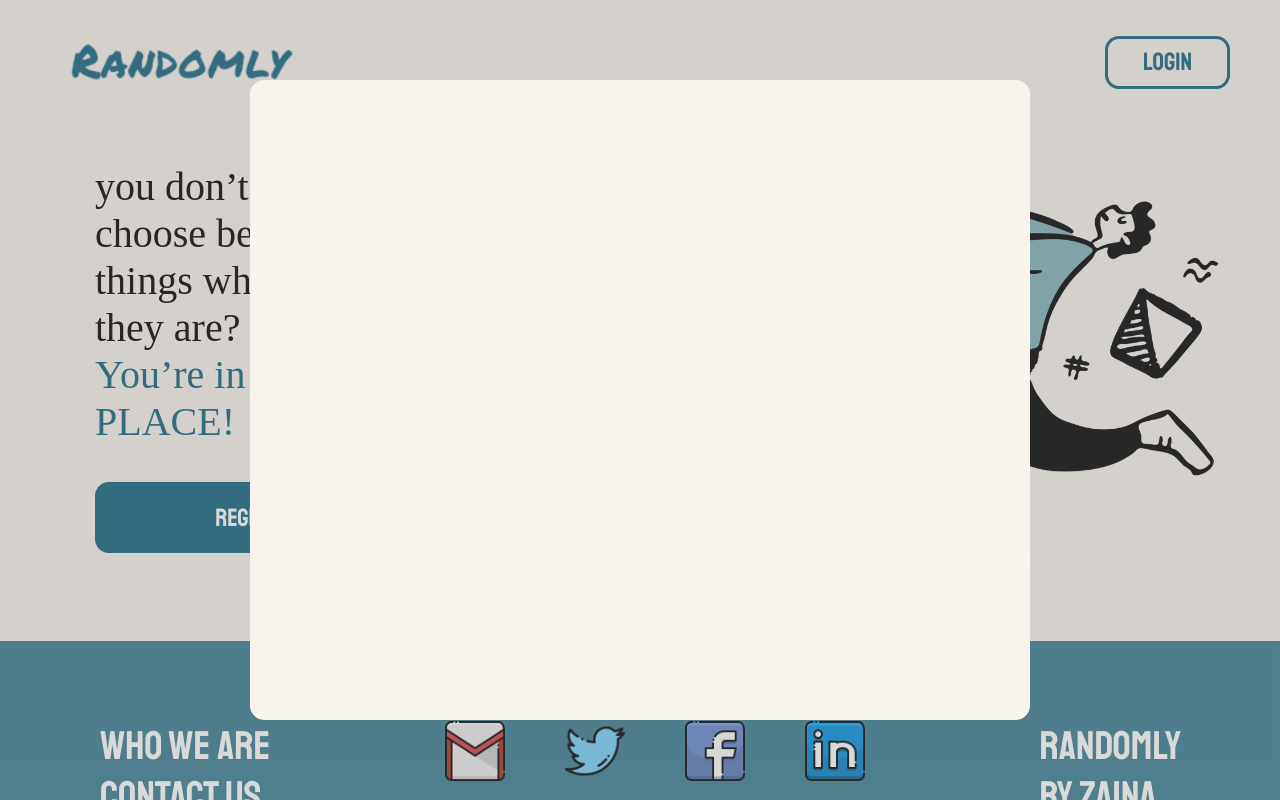
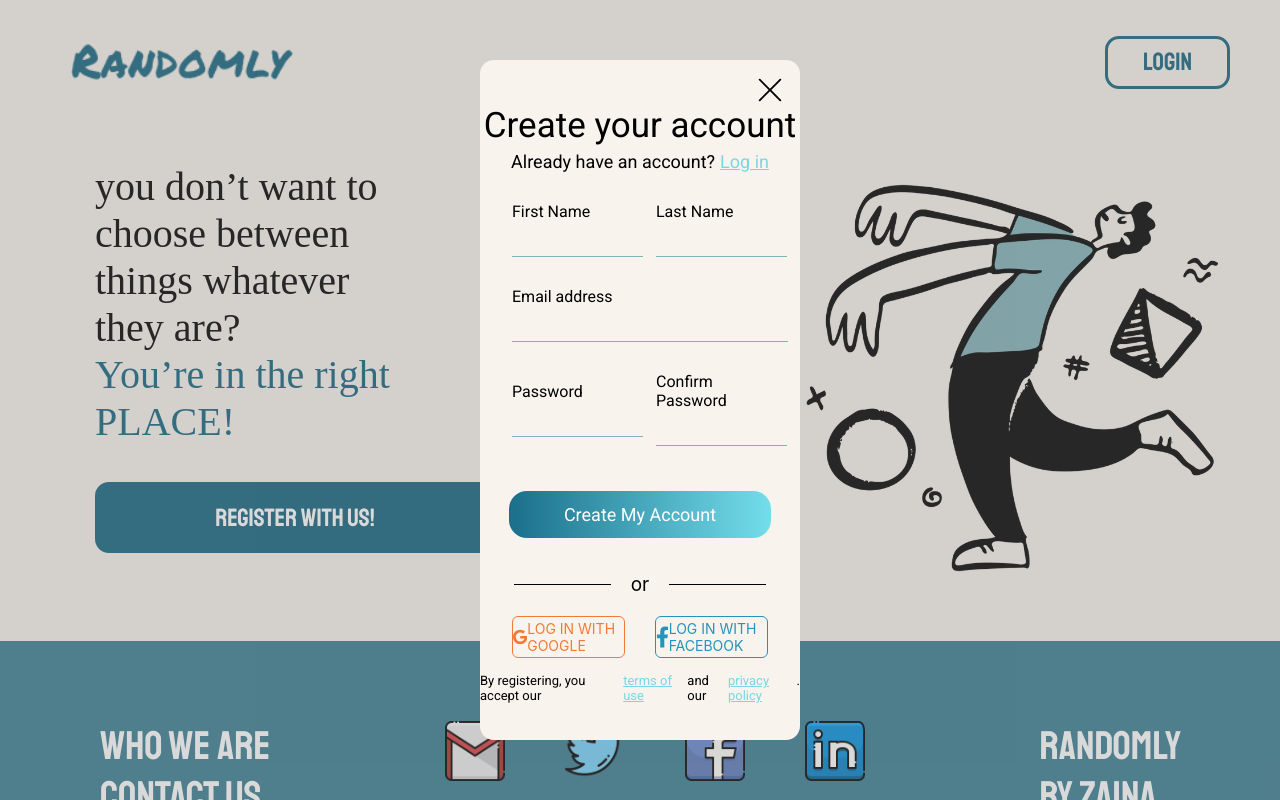
Before and after one commit to zainaazam/randomly, a React (Create React App) app: page / in a window 1280 px wide. Both pictures are taken after a click on the button "Register With Us!". Shown: the top 800 px of the page. Built offline with nearby package versions, Linux system fonts and the light colour scheme; a web font is replaced by a local one.

Commit message:
Created Sign Up modal

```diff
--- a/src/Components/LoginModal.js
+++ b/src/Components/LoginModal.js
@@ -190,9 +190,9 @@ export const ModalButton = styled.button`
   cursor: pointer;
   font-family: ${Fonts.third};
   width: 82%;
-  padding: 10px;
+  padding: ${(props) => (props.padding ? props.padding : "10px")};
   border-radius: 18px;
-  margin-top: 23px;
+  margin-top: ${(props) => (props.marginTop ? props.marginTop : "23px")};
   font-size: 18px;
   background-image: linear-gradient(to right, #1a6f8b, rgba(32, 210, 233, 0.6));
   color: ${Theme.colors.white};
--- a/src/Components/SignUpModal.js
+++ b/src/Components/SignUpModal.js
@@ -1,7 +1,160 @@
-import React from "react";
+import React, { useState } from "react";
+import styled from "styled-components";
+import { CustomInput, CustomText } from "./Common";
+import Fonts from "../Theme/Fonts";
+import Theme from "../Containers/Theme/colors";
+import { BsXLg } from "react-icons/bs";
+import {
+  ModalButton,
+  OrContainer,
+  Line,
+  SocialMedia,
+  WithGoogle,
+  GoogleIcon,
+  WithFacebook,
+  FacebookIcon,
+} from "./LoginModal";
 
-const SignUpModal = () => {
-  return <div></div>;
+const SignUpModal = ({ onCloseIcon }) => {
+  const [gHovered, setGHovered] = useState(false);
+  const [fHovered, setFHovered] = useState(false);
+  return (
+    <SignUpForm>
+      <CloseIcon size={30} color={Theme.colors.black} onClick={onCloseIcon} />
+      <CreateYourAccount>Create your account</CreateYourAccount>
+      <AlreadyHaveAccount>
+        Already have an account? <LoginText>Log in</LoginText>
+      </AlreadyHaveAccount>
+      <Row>
+        <InputWrapper>
+          <Label>First Name</Label>
+          <Input type={"text"} width={"90%"} />
+        </InputWrapper>
+        <InputWrapper>
+          <Label>Last Name</Label>
+          <Input type={"text"} width={"90%"} />
+        </InputWrapper>
+      </Row>
+      <InputWrapper width={"80%"}>
+        <Label>Email address</Label>
+        <Input type={"email"} />
+      </InputWrapper>
+      <Row>
+        <InputWrapper>
+          <Label>Password</Label>
+          <Input type={"password"} width={"90%"} />
+        </InputWrapper>
+        <InputWrapper>
+          <Label>Confirm Password</Label>
+          <Input type={"password"} width={"90%"} />
+        </InputWrapper>
+      </Row>
+      <ModalButton marginTop={"45px"} padding={"13px"}>
+        Create My Account
+      </ModalButton>
+      <OrContainer>
+        <Line left />
+        or
+        <Line right />
+      </OrContainer>
+      <SocialMedia>
+        <WithGoogle
+          GHovered={gHovered}
+          onMouseEnter={() => setGHovered(true)}
+          onMouseLeave={() => setGHovered(false)}
+        >
+          <GoogleIcon size={22} />
+          LOG IN WITH GOOGLE
+        </WithGoogle>
+        <WithFacebook
+          FHovered={fHovered}
+          onMouseEnter={() => setFHovered(true)}
+          onMouseLeave={() => setFHovered(false)}
+        >
+          <FacebookIcon size={22} />
+          LOG IN WITH FACEBOOK
+        </WithFacebook>
+      </SocialMedia>
+      <ByRegistering>
+        By registering, you accept our <NeonText>terms of use</NeonText> and our{" "}
+        <NeonText>privacy policy</NeonText>.
+      </ByRegistering>
+    </SignUpForm>
+  );
 };
 
 export default SignUpModal;
+
+const SignUpForm = styled.div`
+  width: 100%;
+  /* height: 100%; */
+  display: flex;
+  align-items: center;
+  justify-content: center;
+  flex-direction: column;
+`;
+
+const CreateYourAccount = styled(CustomText)`
+  font-size: 35px;
+  font-family: ${Fonts.third};
+`;
+
+export const CloseIcon = styled(BsXLg)`
+  align-self: flex-end;
+  margin: 15px 15px 0px;
+  cursor: pointer;
+`;
+
+const AlreadyHaveAccount = styled(CustomText)`
+  display: flex;
+  font-family: ${Fonts.third};
+  font-size: 18px;
+  margin-top: 5px;
+`;
+
+const LoginText = styled(AlreadyHaveAccount)`
+  margin-left: 5px;
+  color: ${Theme.colors.neonBlue};
+  text-decoration: underline;
+  cursor: pointer;
+  margin-top: 0px;
+`;
+
+const InputWrapper = styled.div`
+  width: ${(props) => (props.width ? props.width : "35%")};
+  display: flex;
+  flex-direction: column;
+  align-items: center;
+  margin-top: 30px;
+`;
+
+const Input = styled(CustomInput)`
+  align-self: flex-start;
+`;
+
+const Label = styled.label`
+  font-family: ${Fonts.third};
+  align-self: flex-start;
+`;
+
+const Row = styled.div`
+  width: 100%;
+  display: flex;
+  align-items: center;
+  justify-content: space-evenly;
+`;
+
+const ByRegistering = styled(CustomText)`
+  display: flex;
+  font-size: 13px;
+  margin-top: 15px;
+  font-family: ${Fonts.third};
+`;
+
+const NeonText = styled(ByRegistering)`
+  color: ${Theme.colors.neonBlue};
+  margin: 0px 5px;
+  text-decoration: underline;
+  cursor: pointer;
+  margin-top: 0px;
+`;
--- a/src/Containers/Theme/colors.js
+++ b/src/Containers/Theme/colors.js
@@ -6,6 +6,7 @@ const Theme = {
     lightBlue: "#82B1B7",
     lightBlue2: "#2494BA",
     blue: "#78B1BE",
+    neonBlue: "#7AD7E2",
     white: "#fff",
     beige: "#DDCFC4",
     orange: "#F37A36",
--- a/src/Containers/WelcomePage.js
+++ b/src/Containers/WelcomePage.js
@@ -5,6 +5,7 @@ import { CustomText } from "../Components/Common";
 import Fonts from "../Theme/Fonts";
 import Theme from "./Theme/colors";
 import Modal from "react-modal";
+import SignUpModal from "../Components/SignUpModal";
 
 Modal.setAppElement("#root");
 
@@ -48,29 +49,22 @@ const WelcomePage = () => {
         onRequestClose={handleLoginModal}
         style={{
           overlay: {
-            position: "fixed",
-            top: 0,
-            left: 0,
-            right: 0,
-            bottom: 0,
             backgroundColor: Theme.colors.gray,
           },
           content: {
-            position: "absolute",
-            top: "80px",
-            left: "250px",
-            right: "250px",
-            bottom: "80px",
-            border: "1px solid #F8F3ED",
+            top: "60px",
+            left: "480px",
+            right: "480px",
+            bottom: "60px",
+            border: "0px",
             background: Theme.colors.background,
-            overflow: "auto",
-            WebkitOverflowScrolling: "touch",
             borderRadius: "14px",
-            outline: "none",
-            padding: "20px",
+            padding: "0px",
           },
         }}
-      ></Modal>
+      >
+        <SignUpModal onCloseIcon={handleLoginModal} />
+      </Modal>
     </Container>
   );
 };
```
